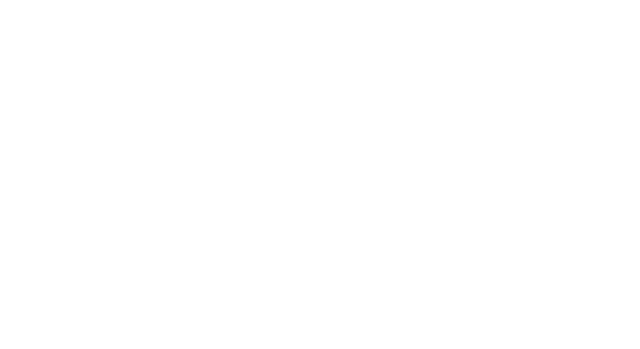
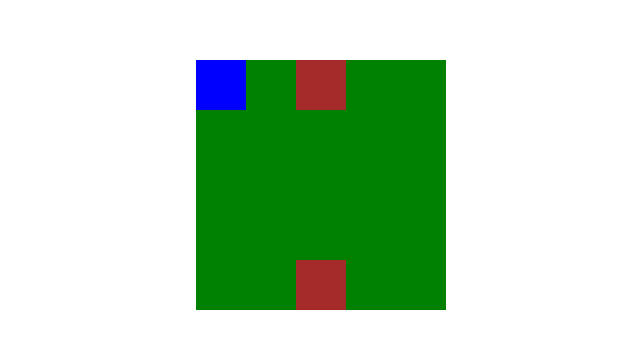
Before and after one commit to serikjs/Hero-Game, a Vue app: page / in a window 1280 px wide. Shown: the part 215-564 px from the top of the page, without its empty margins (319-959 px from the left). Built offline with nearby package versions, Linux system fonts and the light colour scheme.

Commit message:
feat: первая карта

```diff
--- a/src/App.vue
+++ b/src/App.vue
@@ -1,11 +1,21 @@
 <template>
+  <div class="game-screen">
+    <GameMap/>
+  </div>
 
 </template>
 
 <script setup lang="ts">
 
+import GameMap from "@/components/GameMap.vue";
 </script>
 
 <style scoped>
-
+.game-screen{
+  display: flex;
+  width: 100%;
+  height: 100%;
+  align-items: center;
+  justify-content: center;
+}
 </style>
--- /dev/null
+++ b/src/components/GameMap.vue
@@ -0,0 +1,107 @@
+<template>
+  <div class="map" :style="gridStyle">
+    <template
+        v-for="(row, y) in processedTiles"
+        :key="y"
+    >
+      <div
+          v-for="(tile, x) in row"
+          :key="`tile-${x}-${y}`"
+          class="tile"
+          :class="getTileClass(tile)"
+          @click="moveTo(x, y)"
+      ></div>
+    </template>
+    <Player :position="playerPosition" />
+  </div>
+</template>
+
+<script setup lang="ts">
+import { ref, computed } from 'vue';
+import { forest1 } from "@/locations/forest_1.ts";
+import type {TileOptions} from "@/typespaces/types/Tile.ts";
+import type {Positions} from "@/typespaces/types/Positions.ts";
+import Player from "@/components/Player.vue";
+// import { useGameStore } from '@/stores/game';
+
+// const game = useGameStore();
+const map = ref(forest1); // Просто присваиваем объект карты
+const playerPosition = ref<Positions>(map.value.objects.startPosition);
+const processedTiles = ref(map.value.tiles);
+
+
+// Стили сетки
+const gridStyle = computed(() => ({
+  display: 'grid',
+  gridTemplateColumns: `repeat(${map.value.width}, 50px)`,
+  gridTemplateRows: `repeat(${map.value.height}, 50px)`,
+  gap: '0',
+}));
+
+function getTileClass(tile:TileOptions) {
+  return tile.type;
+}
+
+// Логика перемещения и взаимодействия остается почти такой же
+function moveTo(x: number, y: number) {
+  if (isValidMove(x, y)) {
+    playerPosition.value = { x, y};
+    interactWithTile(x, y);
+  }
+}
+
+function isValidMove(x: number, y: number) {
+  // const tile = map.value.tiles[y][x];
+
+  const rezX =  x - playerPosition.value.x
+  const rezY =  y - playerPosition.value.y
+  return (
+      x >= 0 &&
+      x < map.value.width &&
+      y >= 0 &&
+      y < map.value.height &&
+      (rezX === 1 || rezX === -1 || rezX === 0) &&
+      (rezY === 1 || rezY === -1 || rezY === 0)
+      // && !(tile instanceof Tile && tile.type === 'tree')
+  );
+}
+
+function interactWithTile(x: number, y: number) {
+  const tile = map.value.tiles[y][x];
+  // if (tile instanceof Door) {
+  //   game.loadLocation(tile.to);
+  //   // Здесь можно динамически импортировать новую локацию
+  // } else
+  //
+  // if (tile instanceof Treasure) {
+  //   // game.pickupItem(tile.item);
+  //   map.value.tiles[y][x] = new Tile(); // Заменяем тайл
+  // } else if (tile instanceof Monster) {
+  //   fightMonster(tile, x, y);
+  // }
+}
+
+// function fightMonster(monster, x, y) {
+//   monster.takeDamage(game.player.attack);
+//   if (monster.hp <= 0) {
+//     const loot = monster.die();
+//     if (loot) game.pickupItem(loot);
+//     map.value.tiles[y][x] = new Tile();
+//   }
+// }
+</script>
+
+<style>
+.map{
+  position: relative;
+}
+.tile {
+  width: 50px;
+  height: 50px;
+}
+.grass { background-color: green; }
+.tree { background-color: brown; }
+.door { background-color: gray; }
+.monster { background-color: red; }
+.treasure { background-color: yellow; }
+</style>
--- /dev/null
+++ b/src/components/Player.vue
@@ -0,0 +1,26 @@
+
+
+<template>
+<div class="player" :style="playerStyle">
+</div>
+</template>
+
+<script setup lang="ts">
+import type {Positions} from "@/typespaces/types/Positions.ts";
+import {computed, type CSSProperties} from "vue";
+
+const props  = defineProps<{ position: Positions }>();
+
+const playerStyle = computed<CSSProperties>(() => ({
+  position: 'absolute',
+  width: '50px',
+  height: '50px',
+  backgroundColor: 'blue',
+  left: `${props.position.x * 50}px`,
+  top: `${props.position.y * 50}px`,
+  transition: 'all 0.2s ease',
+}));
+</script>
+
+<style scoped>
+</style>
--- /dev/null
+++ b/src/locations/forest_1.ts
@@ -0,0 +1,18 @@
+import { Tile} from '@/classes/Tile.ts';
+
+export const forest1 = {
+    id: 'forest_1',
+    name: 'Лесная поляна',
+    width: 5,
+    height: 5,
+    tiles: [
+        [new Tile({ type: 'grass' }), new Tile({ type: 'grass' }), new Tile({ type: 'tree' }),new Tile({ type: 'grass' }), new Tile({ type: 'grass' })],
+        [new Tile({ type: 'grass' }),new Tile({ type: 'grass' }),new Tile({ type: 'grass' }), new Tile({ type: 'grass' }), new Tile({ type: 'grass' })],
+        [new Tile({ type: 'grass' }), new Tile({ type: 'grass' }),new Tile({ type: 'grass' }), new Tile({ type: 'grass' }), new Tile({ type: 'grass' })],
+        [new Tile({ type: 'grass' }), new Tile({ type: 'grass' }),new Tile({ type: 'grass' }), new Tile({ type: 'grass' }), new Tile({ type: 'grass' })],
+        [new Tile({ type: 'grass' }), new Tile({ type: 'grass' }),new Tile({ type: 'tree' }),new Tile({ type: 'grass' }), new Tile({ type: 'grass' })],
+    ],
+    objects: {
+        startPosition: { x: 0, y: 0 },
+    },
+};
--- a/src/style.css
+++ b/src/style.css
@@ -0,0 +1,14 @@
+*,
+*::before,
+*::after {
+    box-sizing: border-box;
+}
+
+
+body{
+    margin: 0;
+}
+
+#app{
+    height: 100vh;
+}
--- /dev/null
+++ b/src/typespaces/types/Positions.ts
@@ -0,0 +1,4 @@
+export interface Positions {
+    x: number;
+    y: number;
+}
```
